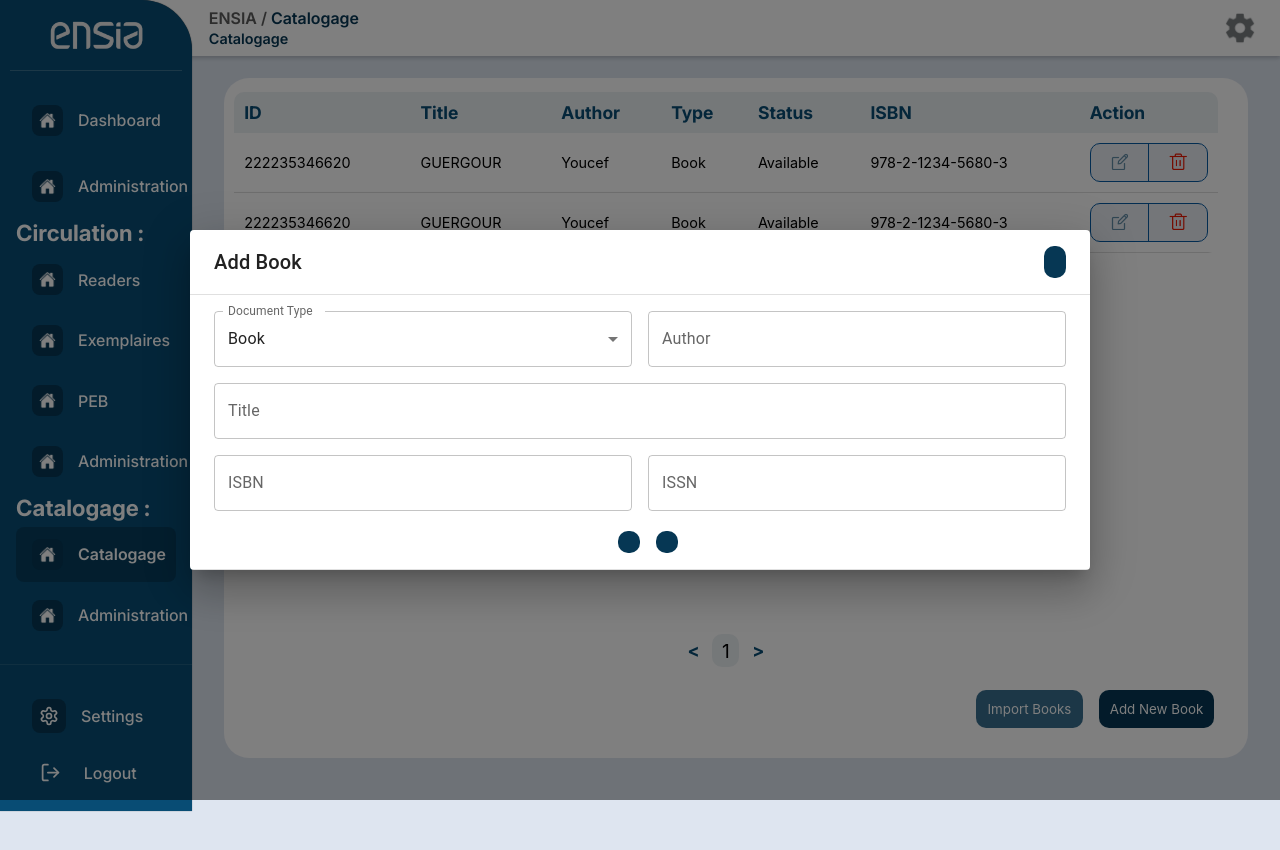
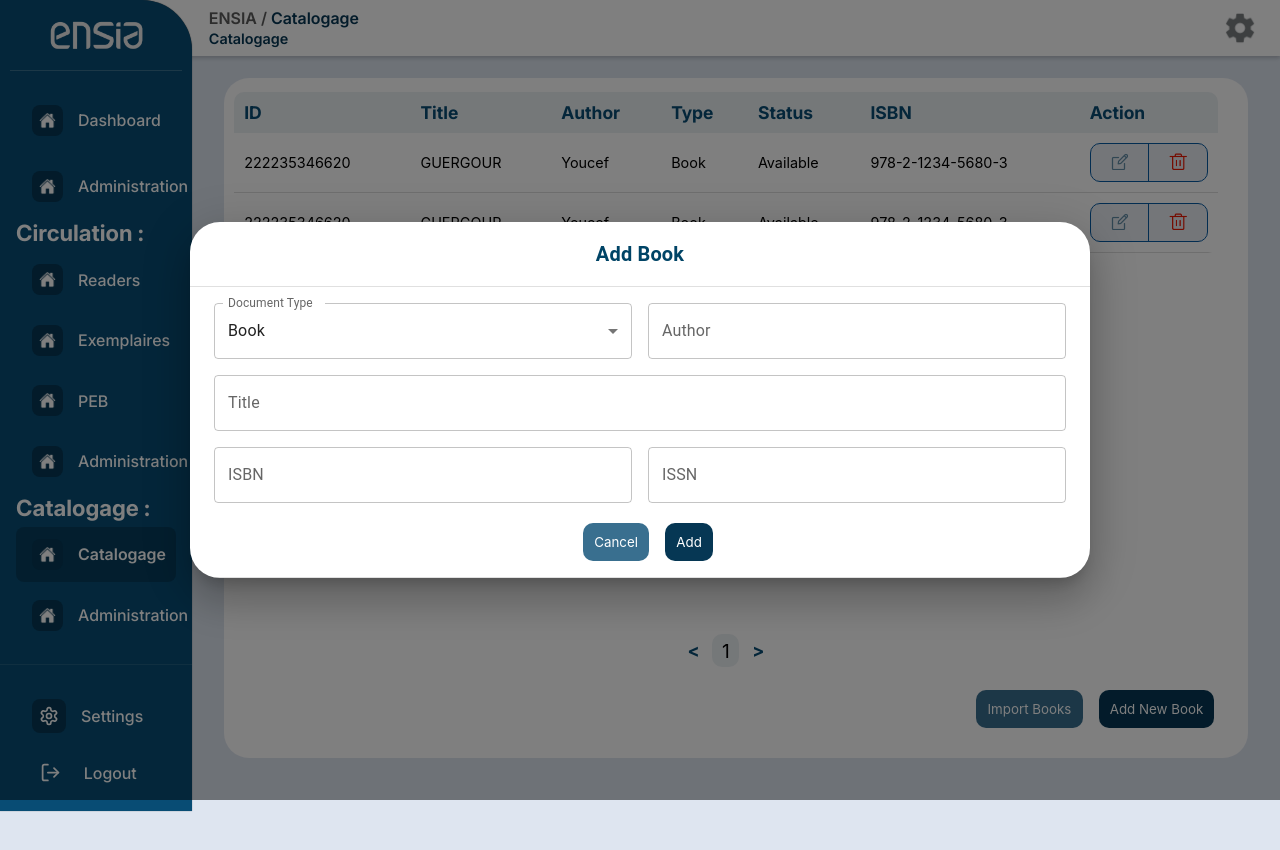
Before and after one commit to HachemSekhsoukh/LibrarySystem, a React (Vite) app: page /catalogage/catalogage in a window 1280 px wide. Both pictures are taken after a click on the button "Add New Book". Shown: the top 850 px of the page. Built offline with nearby package versions, Linux system fonts and the light colour scheme; a web font is replaced by a local one.

Commit message:
organize popup

```diff
--- /dev/null
+++ b/src/CSS/popup.css
@@ -0,0 +1,15 @@
+.dialog-paper {
+    border-radius: 30px !important;
+}
+
+.dialog-title {
+    display: flex;
+    justify-content: center;
+    width: 100%;
+}
+
+.dialog-title-text {
+    text-align: center;
+    font-weight: bolder !important;
+    color: #004466;
+}
--- a/src/Pages/catalogage/catalogage.jsx
+++ b/src/Pages/catalogage/catalogage.jsx
@@ -130,16 +130,8 @@ const Catalogage = () => {
 
         {/* Buttons */}
         <div style={{ display: "flex", justifyContent: "center", marginTop: "20px" }}>
-          <Button
-            variant="contained"
-            onClick={() => setOpenPopup(false)}
-            style={{ marginRight: "10px" }}
-          >
-            Cancel
-          </Button>
-          <Button variant="contained" color="primary" onClick={handleSubmit}>
-            Save
-          </Button>
+        <Button onClick = {() => setOpenPopup(false)} label={"Cancel"} lightBackgrnd={true}></Button>
+        <Button onClick = {() => setOpenPopup(false)} label={"Add"} lightBackgrnd={false}></Button>
         </div>
       </Popup>
       </div>
--- a/src/components/Popup.jsx
+++ b/src/components/Popup.jsx
@@ -1,23 +1,17 @@
 import React from 'react';
 import { Dialog, DialogTitle, DialogContent, Typography } from "@mui/material";
-import Button from "./Button"; // Adjust the path if needed
+import "../CSS/popup.css";
 
 export default function Popup(props) {
     const { title, children, openPopup, setOpenPopup } = props;
 
     return (
-        <Dialog open={openPopup} maxWidth="md">
+        <Dialog open={openPopup} maxWidth="md" PaperProps={{className: "dialog-paper" }}>
             <DialogTitle>
-                <div style={{ display: 'flex' }}>
-                    <Typography variant="h6" component="div" style={{ flexGrow: 1 }}>
+                <div className="dialog-title">
+                    <Typography variant="h6" component="div" className="dialog-title-text">
                         {title}
                     </Typography>
-                    <Button
-                        color="secondary"
-                        onClick={() => setOpenPopup(false)}
-                    >
-                        Close
-                    </Button>
                 </div>
             </DialogTitle>
             <DialogContent dividers>
```
